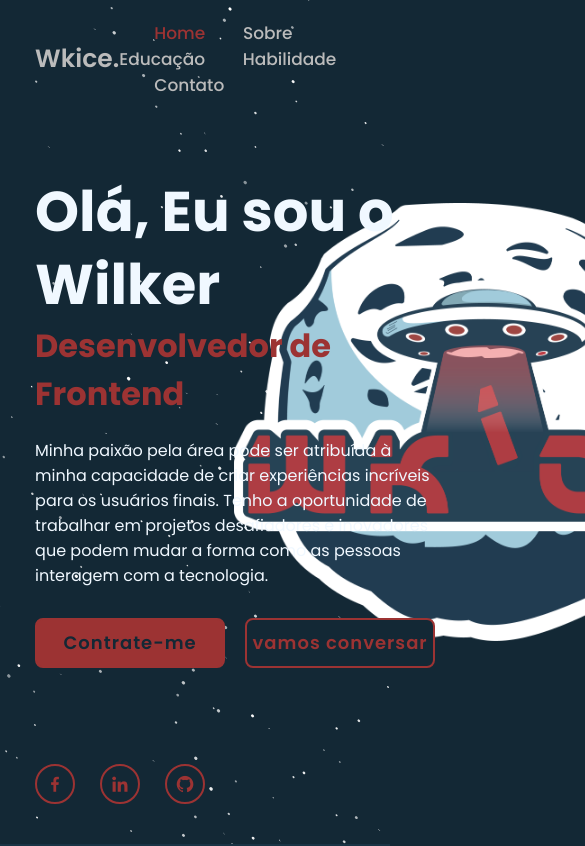
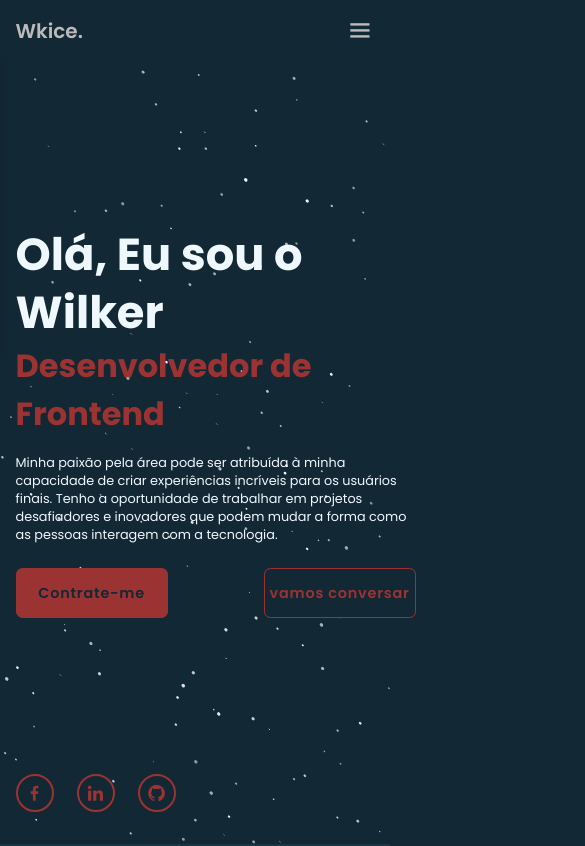
Before and after one commit to wkice-wilker/portifolio-wkice, a plain HTML site: page index.html in a window 390 px wide. Shown: the top 846 px of the page, 585 px wide, since content can reach past the window. Drawn offline with nearby package versions, Linux system fonts and the light colour scheme; animation ran at ten frames a second.

Commit message:
responsividade

```diff
--- a/css/index.css
+++ b/css/index.css
@@ -798,3 +798,109 @@ box-shadow: 1px 1px 10px;
 .footer-iconTop a:hover i{
     color: var(--main-color);
 }
+
+
+
+
+/* responsivo para celular */
+
+@media (max-width: 1200px){
+    html {
+        font-size: 55%;
+    }
+}
+
+@media (max-width: 991px){
+    .header{
+        padding: 2rem 4%;
+    }
+    section{
+        padding: 10rem 4% 2rem;
+    }
+    .home{
+        padding: 0 4%;
+    }
+    .footer{
+        padding: 2rem 4%;
+    }
+}
+
+@media (max-width: 768px){
+    .header{
+        background: var(--bg-color);
+    }
+    #menu-icon {
+        display: block;
+    }
+    .navbar{
+        position: absolute;
+        top: 100%;
+        left: -100%;
+        width: 100%;
+        padding: 1rem 4%;
+        background: var(--main-color);
+        box-shadow: 0 .5rem 1rem rgba(0,0,0, .2);
+        transition: .25s ease;
+        transition-delay: .25s;
+        z-index: 1;
+    }
+
+    .navbar .ativado-nav{
+        position: absolute;
+        top: 0;
+        left: -100%;
+        width: 100%;
+        height: 100%;
+        background: var(--bg-color);
+        border-top: .1rem solid rgb(0, 0, 0 .2);
+        z-index: -1;
+        transition: .25s ease;
+        transition-delay: 0s;
+    }
+
+    .navbar.ativado .ativado-nav{
+        left: 0;
+        transition-delay: .25s;
+    }
+
+    .navbar.ativado{
+    left: 0;
+    transition-delay: 0s;
+    }
+
+    .navbar a{
+        display: block;
+        font-size: 2rem;
+        margin: 3rem 0;
+        transform: translateX(-20rem);
+        transition: .25 ease;
+        transition-delay: 0s;
+    }
+
+    .navbar.ativado a{
+        transform: translateX(0);
+        transition-delay: .25s;
+    }
+
+    .home-image {
+        display: none;
+    }
+
+}
+
+@media (max-width: 528px){
+    html{
+        font-size: 50%;
+    }
+    .home-content{
+        display: flex;
+        flex-direction: column;
+    }
+    .home-sci{
+        width: 160px;
+    }
+    .home-sci a{
+        width: 38px;
+        height: 38px;
+    }
+}
--- a/index.html
+++ b/index.html
@@ -31,6 +31,7 @@
             <a href="#educacao">Educação</a>
             <a href="#habilidade">Habilidade</a>
             <a href="#contato">Contato</a>
+            <span class="ativado-nav"></span>
          </nav>
     </header>
 <!--Página Home-->
@@ -249,7 +250,8 @@
     </footer>
 
 
-    <script src="../portifolio-wkice/js/wkice/star.js"></script>
-    <script src="../portifolio-wkice/js/wkice/navbar.js"></script>
+<script type="text/javascript" src="js/wkice/star.js"></script>
+<script type="text/javascript" src="js/wkice/navbar.js"></script>
+
 </body>
 </html>
--- a/js/wkice/navbar.js
+++ b/js/wkice/navbar.js
@@ -1,75 +1,36 @@
 
-    var links = document.querySelectorAll('.navbar a');
-    var linksTop = document.querySelectorAll('.footer-iconTop a');
-    var linksHeader = document.querySelectorAll('.logo');
-    var sections = document.querySelectorAll('section');
+let menuIcon = document.querySelector('#menu-icon');
+let navBar = document.querySelector('.navbar');
 
-links.forEach(function(link) {
-    link.addEventListener('click', function() {
-        var selectedSectionsId = this.getAttribute('href').substring(1); // Obtém o ID da seção correspondente ao link clicado
-        if (selectedSectionsId !== '.navbar a') {
-            var homeLink = document.querySelector('a[href="#home"]');
-            homeLink.classList.add('ativado');
-          }
-        // Resetar a cor de todos os links
-        links.forEach(function(link) {
-            link.style.color = ''; // Utiliza a cor padrão (herdada)
-        });
+menuIcon.onclick = ()=> {
+    menuIcon.classList.toggle('bx-x');
+    navBar.classList.toggle('ativado');
+};
 
-        // Alterar a cor do link clicado
-         this.style.color = 'var(--main-color)';
-    });
+let sections = document.querySelectorAll('section');
+let navLinks = document.querySelectorAll('header nav a');
 
-    links.forEach(function(link) {
-        link.addEventListener('click', function() {
-            links.forEach(function(link) {
-                link.classList.remove('ativado');
-             });
-         });
-    });
-});
+window.onscroll = () => {
+    sections.forEach(sec => {
+        let top = window.scrollY;
+        let offset = sec.offsetTop - 100;
+        let height = sec.offsetHeight;
+        let id = sec.getAttribute('id');
 
+        if(top >= offset && top < offset + height) {
+            // adiciona e remove a classe ativado de acordo com o id do navbar
+            navLinks.forEach(links => {
+                links.classList.remove('ativado');
+                document.querySelector('header nav a[href*=' + id + ']').classList.add('ativado');
+            })
+        }
+    })
 
-// voltar a cor para o home quando clicar no icone de ir para o início da página
-linksTop.forEach(function(linkTop) {
-    linkTop.addEventListener('click', function() {
-        var selectedSectionsId = this.getAttribute('href'); // Obtém o ID da seção correspondente ao link clicado
-        if (selectedSectionsId !== '.footer-iconTop a') {
-            var homeLink = document.querySelector('.navbar a[href="#home"]');//seleciona o link home da navbar para adicionar a classe 'ativado'
-            homeLink.classList.add('ativado');
-          }
-        // Resetar a cor de todos os links
-        links.forEach(function(link) {
-            link.style.color = ''; // Utiliza a cor padrão (herdada)
-        });
-    });
-});
+    let header = document.querySelector('header');
 
+    header.classList.toggle('sticky' , window.scrollY > 100);
 
-// voltar a cor para o home quando clicar no icone Wkice
-linksHeader.forEach(function(link) {
-    link.addEventListener('click', function() {
-        var selectedSectionsId = this.getAttribute('href').substring(1); // Obtém o ID da seção correspondente ao link clicado
-        if (selectedSectionsId !== '#home') {
-            var homeLink = document.querySelector('.navbar a[href="#home"]');
-            homeLink.classList.add('ativado');
-
-        }else if(homeLink1.classList('ativado')){
-            var homeLink1 = document.querySelector('.header a[href="#home"]');
-            homeLink1.classList.remove('ativado');
-        }
-        // Resetar a cor de todos os links
-        links.forEach(function(link) {
-            link.style.color = ''; // Utiliza a cor padrão (herdada)
-        });
-        // Alterar a cor do link clicado
-         this.classList.add('ativado');
-    });
-    links.forEach(function(link) {
-        link.addEventListener('click', function() {
-            links.forEach(function(link) {
-                link.classList.remove('ativado');
-             });
-         });
-    });
-});
+    // remover o menu em tamanho de celular quando selecionar uma pagina
+    menuIcon.classList.remove('bx-x');
+    navBar.classList.remove('ativado');
+}
```
